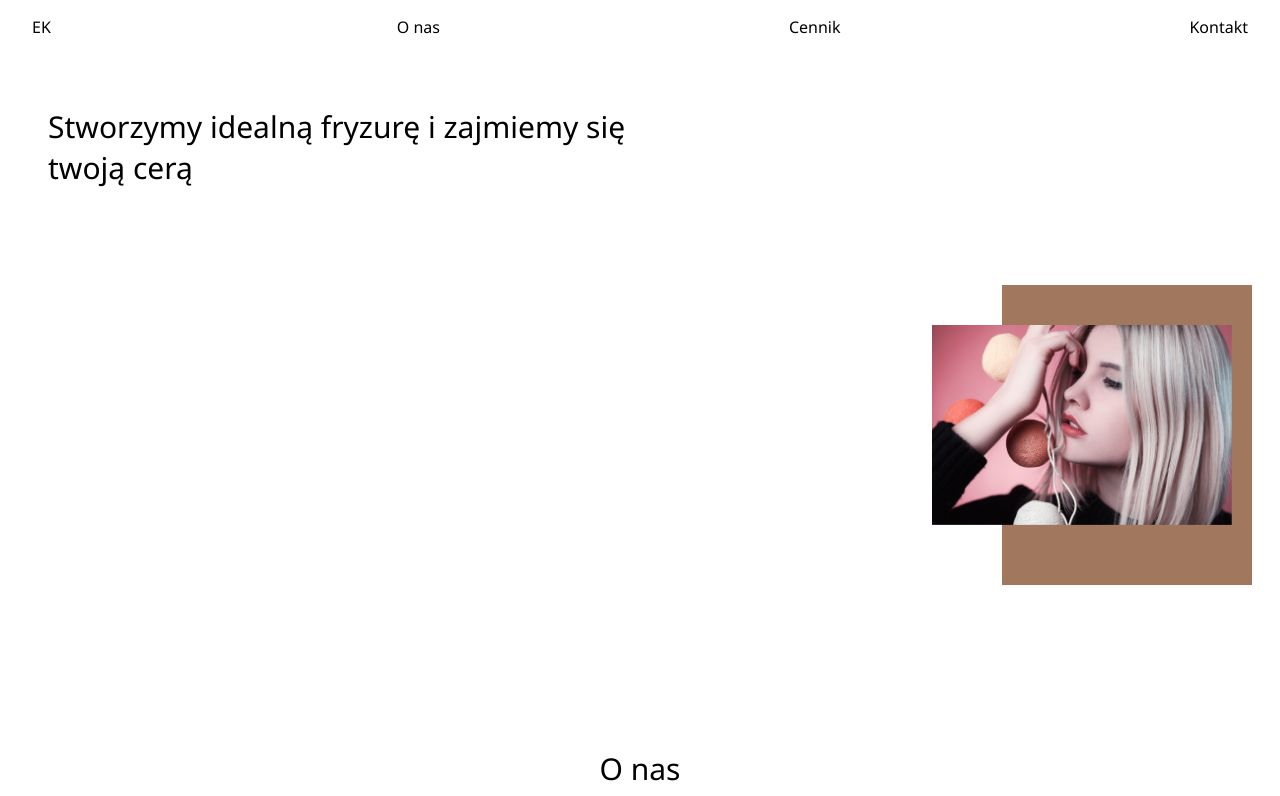
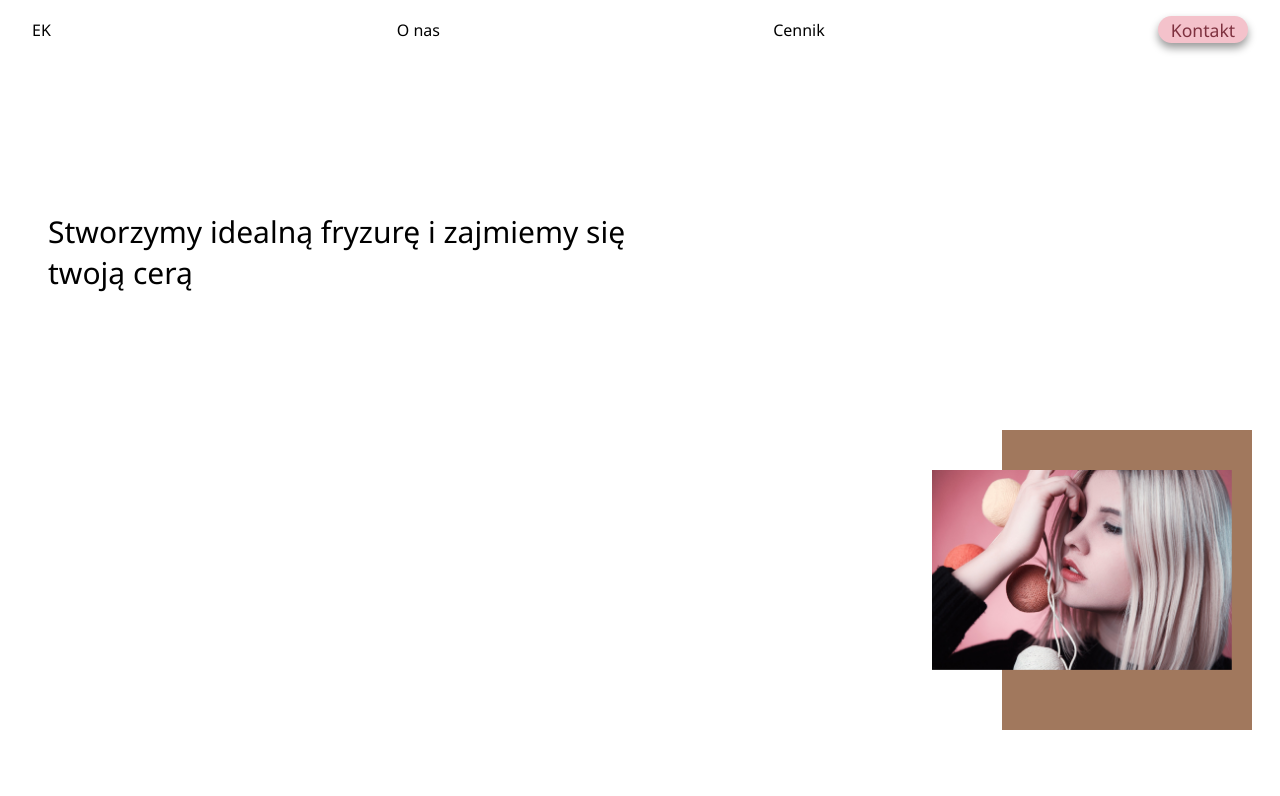
Before and after one commit to cebilon123/EwaKowal, a React (Create React App) app in the folder ewa-kowal/: page / in a window 1280 px wide. Shown: the top 796 px of the page. Built offline with nearby package versions, Linux system fonts and the light colour scheme.

Commit message:
Add button to app

```diff
--- a/ewa-kowal/src/App.css
+++ b/ewa-kowal/src/App.css
@@ -1,3 +1,10 @@
+.App {
+  position: relative;
+}
+.MessageContainer{
+  position: sticky;
+}
+
 @media (min-width: 480px) {
   .text {
     font-size: 16px;
--- a/ewa-kowal/src/components/About.js
+++ b/ewa-kowal/src/components/About.js
@@ -9,7 +9,7 @@ const About = () => {
                 <p className="Title">O nas</p>
                 <p className="Text">
                     Nasz gabinet powstał prawie 20 lat temu i od tamtego czasu
-                    ciągle działamy i pomagamy
+                    zaufało nam setki klientów!
                 </p>
             </section>
             <section className="PersonInformation">
--- a/ewa-kowal/src/components/Toolbar.js
+++ b/ewa-kowal/src/components/Toolbar.js
@@ -1,5 +1,6 @@
 import React from 'react'
 import '../styles/Toolbar.css'
+import Button from './reusable/Button.jsx'
 
 const Toolbar = () => {
     return (
@@ -13,7 +14,7 @@ const Toolbar = () => {
               <a>Cennik</a>
             </li>
             <li>
-              <a>Kontakt</a>
+              <Button text={"Kontakt"}/>
             </li>
           </ul>
       </div>
--- /dev/null
+++ b/ewa-kowal/src/components/reusable/Button.jsx
@@ -0,0 +1,12 @@
+import React from 'react'
+import '../../styles/Button.css'
+
+const Button = (props) => {
+    return (
+        <div className="Button">
+            <p>{props.text}</p>
+        </div>
+    )
+}
+
+export default Button
--- a/ewa-kowal/src/styles/About.css
+++ b/ewa-kowal/src/styles/About.css
@@ -12,6 +12,7 @@
     flex-direction: column;
 
     align-items: center;
+    padding: 0 2rem;
 }
 .Title {
     font-weight: 400;
--- /dev/null
+++ b/ewa-kowal/src/styles/Button.css
@@ -0,0 +1,17 @@
+.Button {
+    padding: 0.1rem 0.8rem;
+    margin: 0;
+    box-sizing: border-box;
+
+    background: #F4C2CB;
+    border-radius: 25px;
+
+    cursor: pointer;
+
+    box-shadow: 0px 5px 8px rgb(0, 0, 0, 0.4);
+}
+
+.Button p {
+    color: #7E313F;
+    font-size: 1.1rem;
+}
--- a/ewa-kowal/src/styles/Home.css
+++ b/ewa-kowal/src/styles/Home.css
@@ -6,13 +6,13 @@
 }
 .home {
     display: flex;
-    min-height: 70vh;
+    min-height: 100vh;
     min-width: 100%;
 
     flex-direction: column;
     justify-content: space-around;
 
-    padding: 0 3rem 0 3rem;
+    padding: 5rem 3rem;
 
 }
 .imagebox {
```
Also changed, not shown: 1 other file (tests, documents, lock files or other folders).
